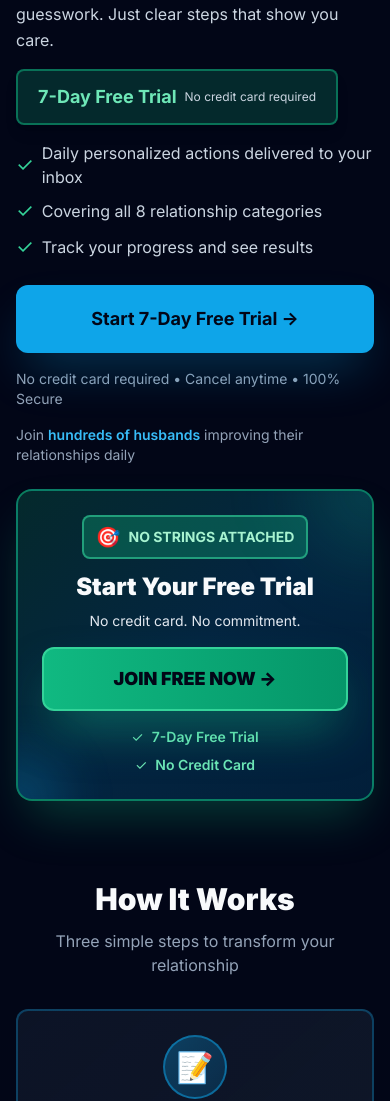
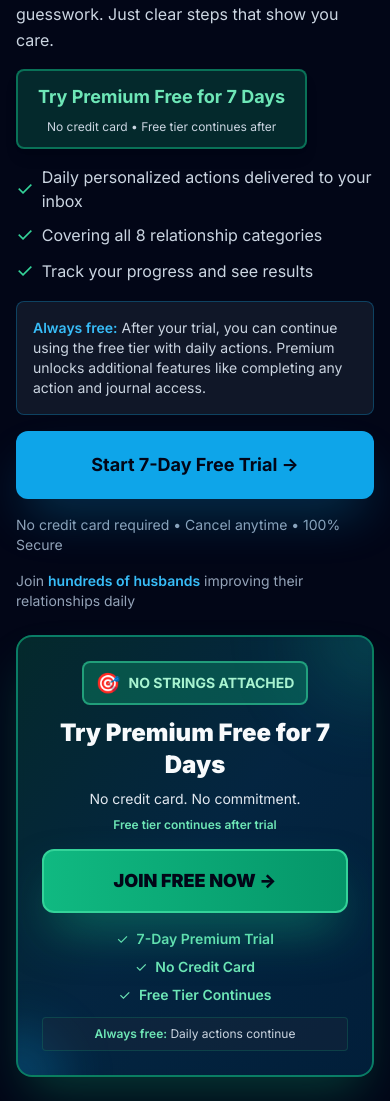
Before and after one commit to loo83gh22-droid/Husband-Daily-Tips, a Next.js app: page / in a window 390 px wide. Shown: the part 393-1494 px from the top of the page. Built offline with nearby package versions, Linux system fonts and the light colour scheme; no server answers.

Commit message:
Clarify free tier continues after trial - update messaging to show users can continue using free tier with daily actions after 7-day premium trial

```diff
--- a/app/page.tsx
+++ b/app/page.tsx
@@ -302,13 +302,13 @@ export default async function Home() {
               </p>
 
               {/* Free Trial Badge - More Prominent */}
-              <div className="mb-4 sm:mb-6 inline-flex items-center gap-2 px-5 sm:px-6 py-3 sm:py-3.5 bg-emerald-500/20 border-2 border-emerald-500/50 rounded-lg shadow-lg">
-                <span className="text-lg sm:text-xl font-bold text-emerald-300">7-Day Free Trial</span>
-                <span className="text-xs sm:text-sm text-slate-300">No credit card required</span>
+              <div className="mb-4 sm:mb-6 inline-flex flex-col sm:flex-row items-center gap-2 px-5 sm:px-6 py-3 sm:py-3.5 bg-emerald-500/20 border-2 border-emerald-500/50 rounded-lg shadow-lg">
+                <span className="text-lg sm:text-xl font-bold text-emerald-300">Try Premium Free for 7 Days</span>
+                <span className="text-xs sm:text-sm text-slate-300">No credit card • Free tier continues after</span>
               </div>
 
               {/* Quick Benefits List */}
-              <div className="mb-6 sm:mb-8 space-y-2 max-w-2xl">
+              <div className="mb-4 sm:mb-6 space-y-2 max-w-2xl">
                 <div className="flex items-center gap-2 text-slate-300">
                   <span className="text-emerald-400 text-xl">✓</span>
                   <span>Daily personalized actions delivered to your inbox</span>
@@ -321,6 +321,13 @@ export default async function Home() {
                   <span className="text-emerald-400 text-xl">✓</span>
                   <span>Track your progress and see results</span>
                 </div>
+              </div>
+
+              {/* Free Tier Continues Message */}
+              <div className="mb-4 sm:mb-6 p-4 bg-slate-800/50 border border-primary-500/30 rounded-lg max-w-2xl">
+                <p className="text-sm sm:text-base text-slate-300">
+                  <span className="font-semibold text-primary-400">Always free:</span> After your trial, you can continue using the free tier with daily actions. Premium unlocks additional features like completing any action and journal access.
+                </p>
               </div>
 
               {/* Single, Larger CTA */}
@@ -360,10 +367,13 @@ export default async function Home() {
                     <span className="text-sm font-bold text-emerald-200">NO STRINGS ATTACHED</span>
                   </div>
                   <h2 className="text-2xl font-black text-slate-50 mb-2">
-                    Start Your Free Trial
+                    Try Premium Free for 7 Days
                   </h2>
-                  <p className="text-sm text-slate-200 mb-4">
+                  <p className="text-sm text-slate-200 mb-2">
                     No credit card. No commitment.
+                  </p>
+                  <p className="text-xs text-emerald-300 font-semibold mb-4">
+                    Free tier continues after trial
                   </p>
 
                   {/* CTA Button */}
@@ -375,15 +385,26 @@ export default async function Home() {
                   </Link>
 
                   {/* Trust Signals */}
-                  <div className="space-y-2 text-sm">
+                  <div className="space-y-2 text-sm mb-3">
                     <div className="flex items-center justify-center gap-2 text-emerald-300">
                       <span>✓</span>
-                      <span className="font-semibold">7-Day Free Trial</span>
+                      <span className="font-semibold">7-Day Premium Trial</span>
                     </div>
                     <div className="flex items-center justify-center gap-2 text-emerald-300">
                       <span>✓</span>
                       <span className="font-semibold">No Credit Card</span>
                     </div>
+                    <div className="flex items-center justify-center gap-2 text-emerald-300">
+                      <span>✓</span>
+                      <span className="font-semibold">Free Tier Continues</span>
+                    </div>
+                  </div>
+
+                  {/* Free Tier Info */}
+                  <div className="p-2 bg-slate-800/40 border border-emerald-500/20 rounded">
+                    <p className="text-xs text-slate-300 text-center">
+                      <span className="font-semibold text-emerald-300">Always free:</span> Daily actions continue
+                    </p>
                   </div>
                 </div>
               </div>
@@ -404,10 +425,13 @@ export default async function Home() {
                       <span className="text-lg font-bold text-emerald-200">NO STRINGS ATTACHED</span>
                     </div>
                     <h2 className="text-3xl lg:text-4xl font-black text-slate-50 mb-3 leading-tight">
-                      Start Your Free Trial
+                      Try Premium Free for 7 Days
                     </h2>
-                    <p className="text-lg text-slate-200 mb-4">
-                      No credit card. No commitment. Just results.
+                    <p className="text-lg text-slate-200 mb-2">
+                      No credit card. No commitment.
+                    </p>
+                    <p className="text-sm text-emerald-300 font-semibold mb-4">
+                      Free tier continues after trial
                     </p>
                   </div>
 
@@ -422,10 +446,10 @@ export default async function Home() {
                   </div>
 
                   {/* Trust Signals - Prominent */}
-                  <div className="space-y-3 mb-6">
+                  <div className="space-y-3 mb-4">
                     <div className="flex items-center justify-center gap-2 text-emerald-300">
                       <span className="text-2xl">✓</span>
-                      <span className="font-bold text-base">7-Day Free Trial</span>
+                      <span className="font-bold text-base">7-Day Premium Trial</span>
                     </div>
                     <div className="flex items-center justify-center gap-2 text-emerald-300">
                       <span className="text-2xl">✓</span>
@@ -433,8 +457,15 @@ export default async function Home() {
                     </div>
                     <div className="flex items-center justify-center gap-2 text-emerald-300">
                       <span className="text-2xl">✓</span>
-                      <span className="font-bold text-base">Cancel Anytime</span>
+                      <span className="font-bold text-base">Free Tier Continues After</span>
                     </div>
+                  </div>
+
+                  {/* Free Tier Info */}
+                  <div className="mb-6 p-3 bg-slate-800/40 border border-emerald-500/20 rounded-lg">
+                    <p className="text-xs text-slate-300 text-center">
+                      <span className="font-semibold text-emerald-300">Always free:</span> Daily actions continue even if you don't subscribe
+                    </p>
                   </div>
 
                   {/* Stats - Compact but visible */}
@@ -599,8 +630,11 @@ export default async function Home() {
               <h2 className="text-2xl sm:text-3xl md:text-4xl lg:text-5xl font-black text-slate-50 mb-4 sm:mb-6">
                 Ready to Become the Best Husband Ever?
               </h2>
-              <p className="text-base sm:text-lg md:text-xl text-slate-300 mb-6 sm:mb-8">
-                Start your 7-day free trial. Just commitment to showing up.
+              <p className="text-base sm:text-lg md:text-xl text-slate-300 mb-3 sm:mb-4">
+                Try Premium free for 7 days. No credit card required.
+              </p>
+              <p className="text-sm sm:text-base text-emerald-300 font-semibold mb-6 sm:mb-8">
+                Free tier continues after trial - daily actions always available
               </p>
 
               {/* Enhanced Trust Signals */}
@@ -631,11 +665,19 @@ export default async function Home() {
 
               {/* Enhanced Pricing & Guarantee Info */}
               <div className="space-y-3 sm:space-y-4 pt-6 border-t border-primary-500/30">
+                <div className="p-4 bg-slate-800/50 border border-primary-500/30 rounded-lg mb-3">
+                  <p className="text-sm sm:text-base text-slate-300 mb-2">
+                    <span className="font-semibold text-primary-400">Free tier includes:</span> Daily action, progress tracking, read-only access to actions library
+                  </p>
+                  <p className="text-sm sm:text-base text-slate-300">
+                    <span className="font-semibold text-emerald-400">Premium ($7/month):</span> Complete any action, journal access, all features unlocked
+                  </p>
+                </div>
                 <div className="flex flex-wrap items-center justify-center gap-2 sm:gap-4 text-sm sm:text-base text-slate-300">
                   <span>After trial:</span>
-                  <span className="font-bold text-primary-400">$7/month</span>
+                  <span className="font-bold text-primary-400">$7/month for Premium</span>
                   <span className="text-slate-400">•</span>
-                  <span className="text-slate-400">Cancel anytime</span>
+                  <span className="text-emerald-400 font-semibold">Free tier continues</span>
                 </div>
                 <div className="flex items-center justify-center gap-2 text-xs sm:text-sm text-slate-400">
                   <span className="text-primary-400">✓</span>
```
